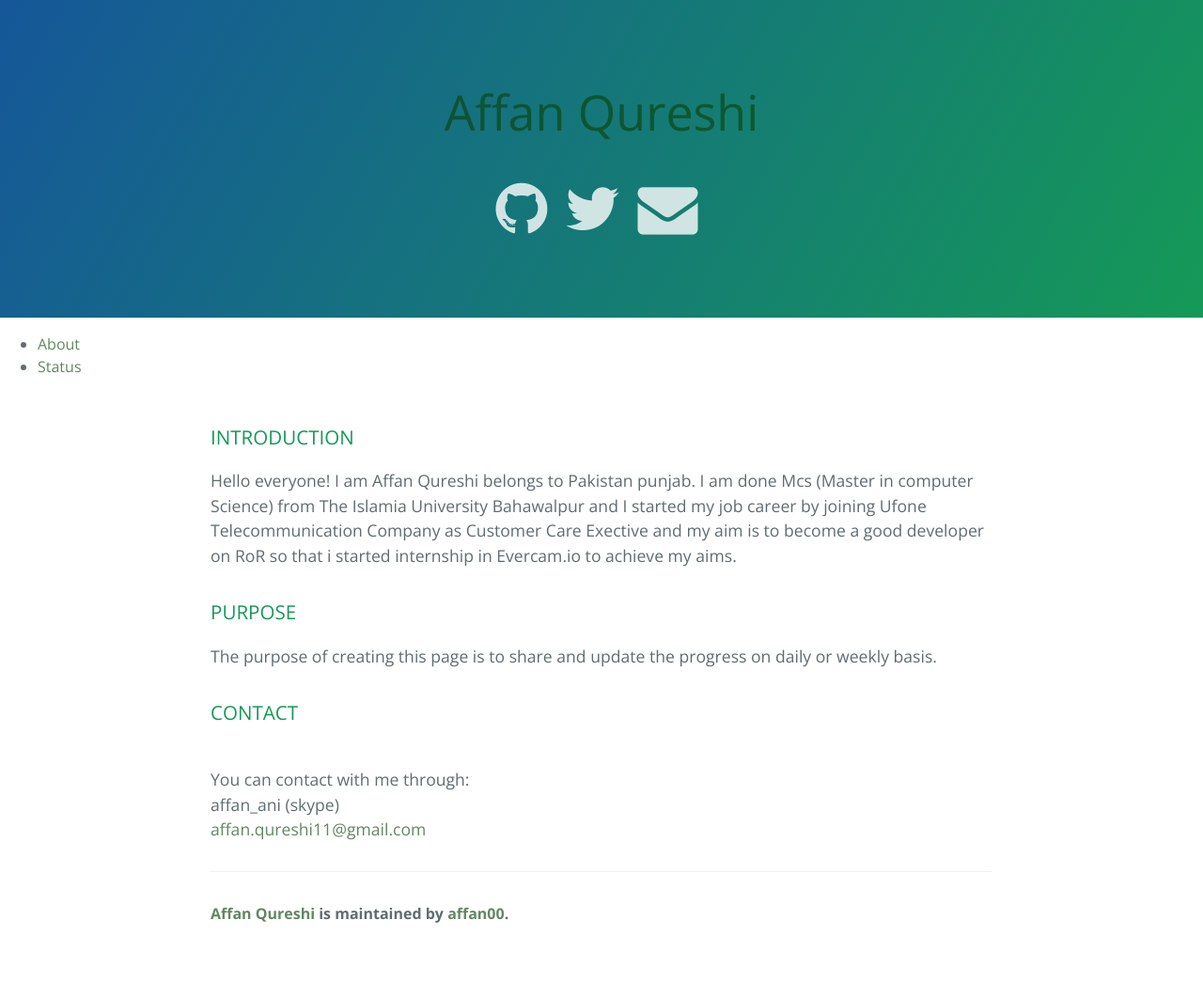
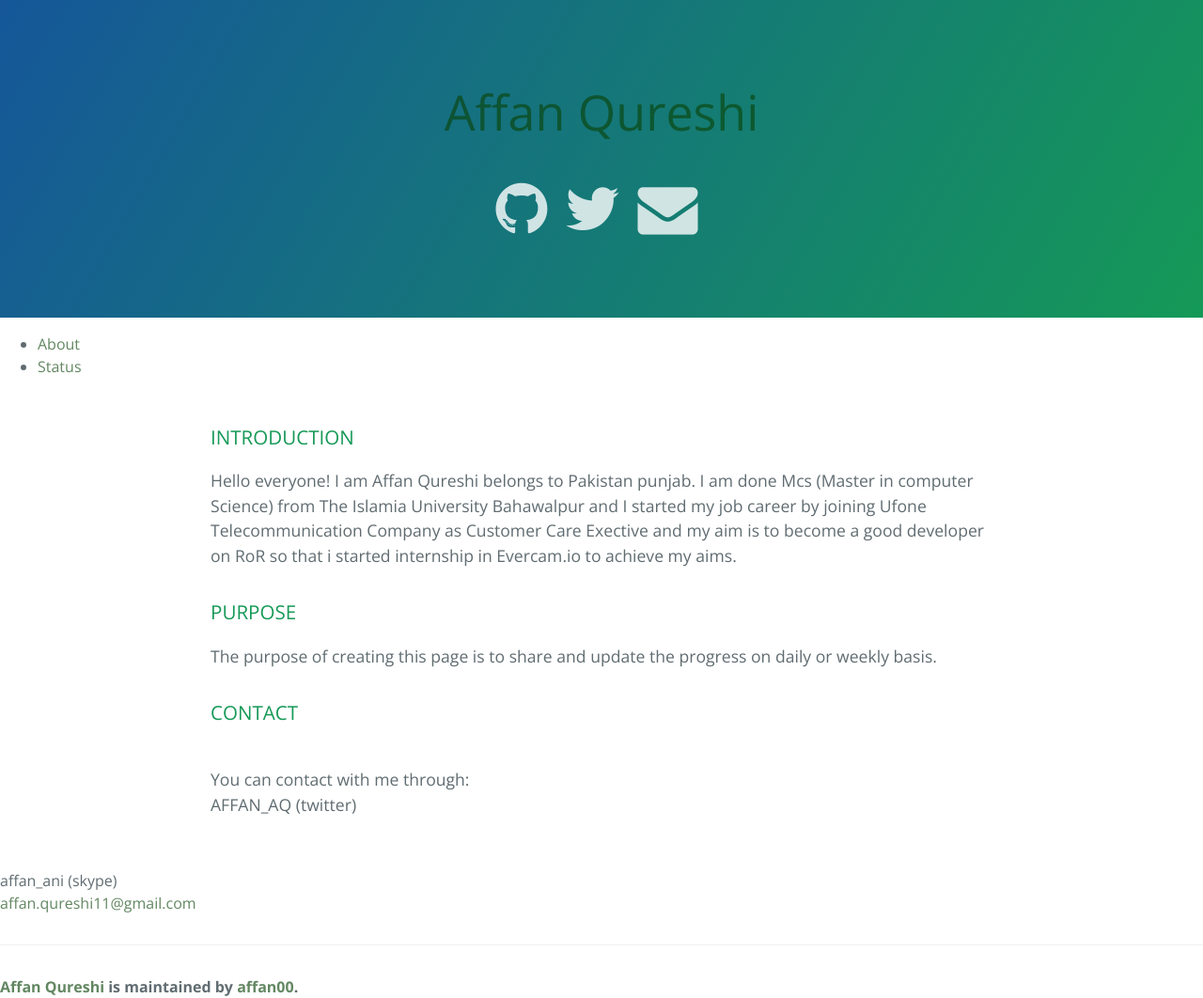
Before and after one commit to affan00/affan00.github.io, a Jekyll site: the page built from index.html, in a window 1280 px wide. Shown: the whole page at 94% size. Built offline with Jekyll 4.4.1, drawn with Linux system fonts in a browser that asks for light colours; nearby versions of some CDN libraries; Markdown is read by kramdown in place of the engine named in the settings; before the commit the page ends 1016 px from its top, so only the background shows below that.

Commit message:
changes has been added

```diff
--- a/index.html
+++ b/index.html
@@ -18,6 +18,7 @@ layout: default
 <a id="contact" class="anchor" href="#contact" aria-hidden="true"><span class="octicon octicon-link"></span></a>CONTACT</h3>
 
 <br>You can contact with me through: </br>
+        AFFAN_AQ (twitter)</section></br>
 affan_ani (skype) </br>
 <a href="mailto:affan.qureshi11@gmail.com">affan.qureshi11@gmail.com</a></p>
 
```
